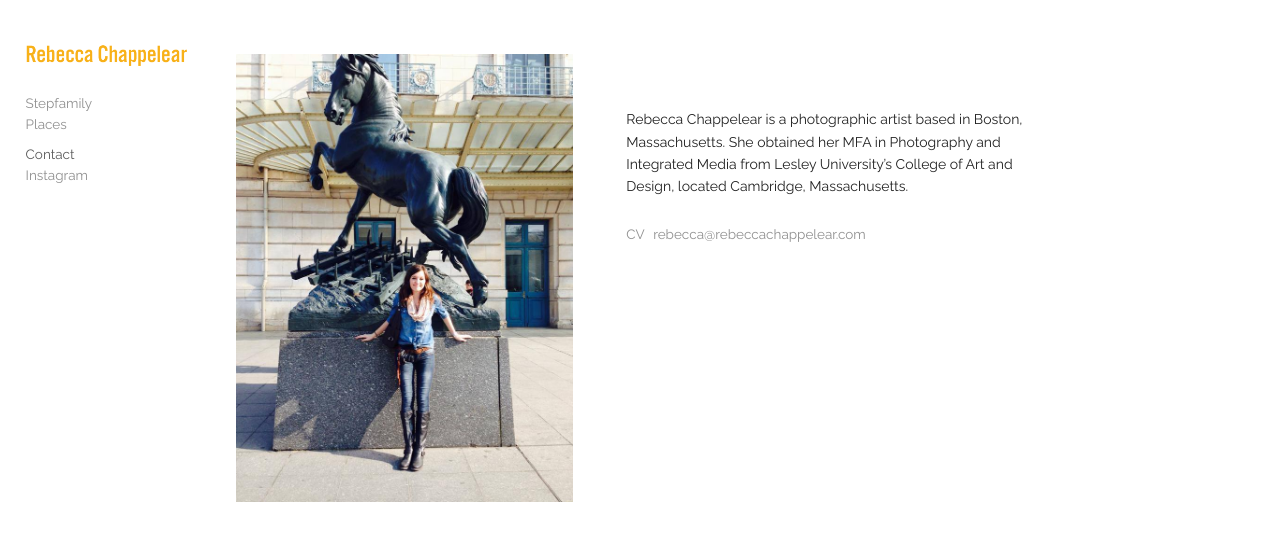
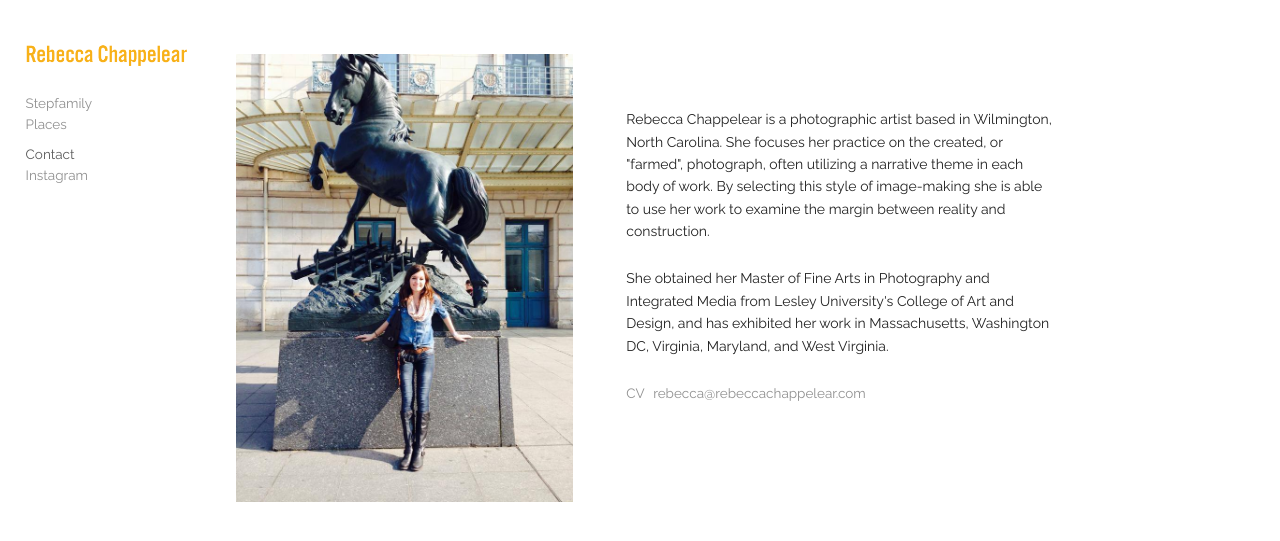
Before and after one commit to rchappelear/rchappelear.github.io, a Jekyll site: the page built from _other/contact.html, in a window 1280 px wide. Shown: the top 541 px of the page. Built offline with Jekyll 4.4.1, drawn with Linux system fonts in a browser that asks for light colours; nearby versions of some CDN libraries.

Commit message:
Update about text, add new CV

```diff
--- a/_other/contact.html
+++ b/_other/contact.html
@@ -7,8 +7,9 @@ title: Contact
     <img src="/images/about.jpg" style="max-width: 95%; height: auto;" />
   </div>
   <div class="six columns contactText">
-    <p>Rebecca Chappelear is a photographic artist based in Boston, Massachusetts. She obtained her MFA in Photography and Integrated Media from Lesley University’s College of Art and Design, located Cambridge, Massachusetts.</p>
-    <p><a href="/files/rchappelear_2018_CV.pdf" class="aboutLink" target="_blank" style="margin-right: 2%">CV</a><a href="mailto:rebecca@rebeccachappelear.com" class="aboutLink">rebecca@rebeccachappelear.com</a></p>
+    <p>Rebecca Chappelear is a photographic artist based in Wilmington, North Carolina. She focuses her practice on the created, or "farmed", photograph, often utilizing a narrative theme in each body of work. By selecting this style of image-making she is able to use her work to examine the margin between reality and construction.
+    <p>She obtained her Master of Fine Arts in Photography and Integrated Media from Lesley University's College of Art and Design, and has exhibited her work in Massachusetts, Washington DC, Virginia, Maryland, and West Virginia.</p>
+    <p><a href="/files/rchappelear_2019_CV.pdf" class="aboutLink" target="_blank" style="margin-right: 2%">CV</a><a href="mailto:rebecca@rebeccachappelear.com" class="aboutLink">rebecca@rebeccachappelear.com</a></p>
   </div>
 
 </div>
```
Also changed, not shown: 2 other files.
